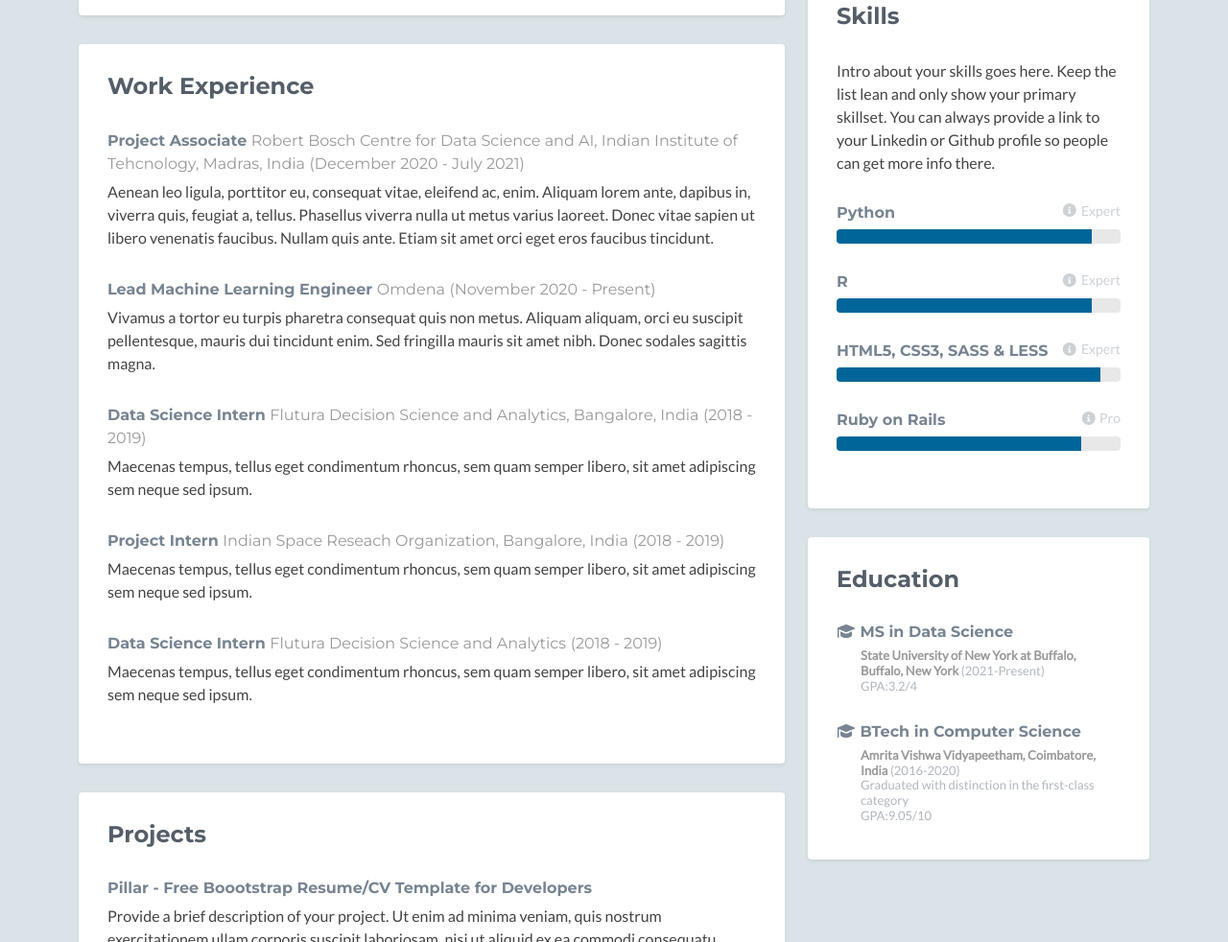
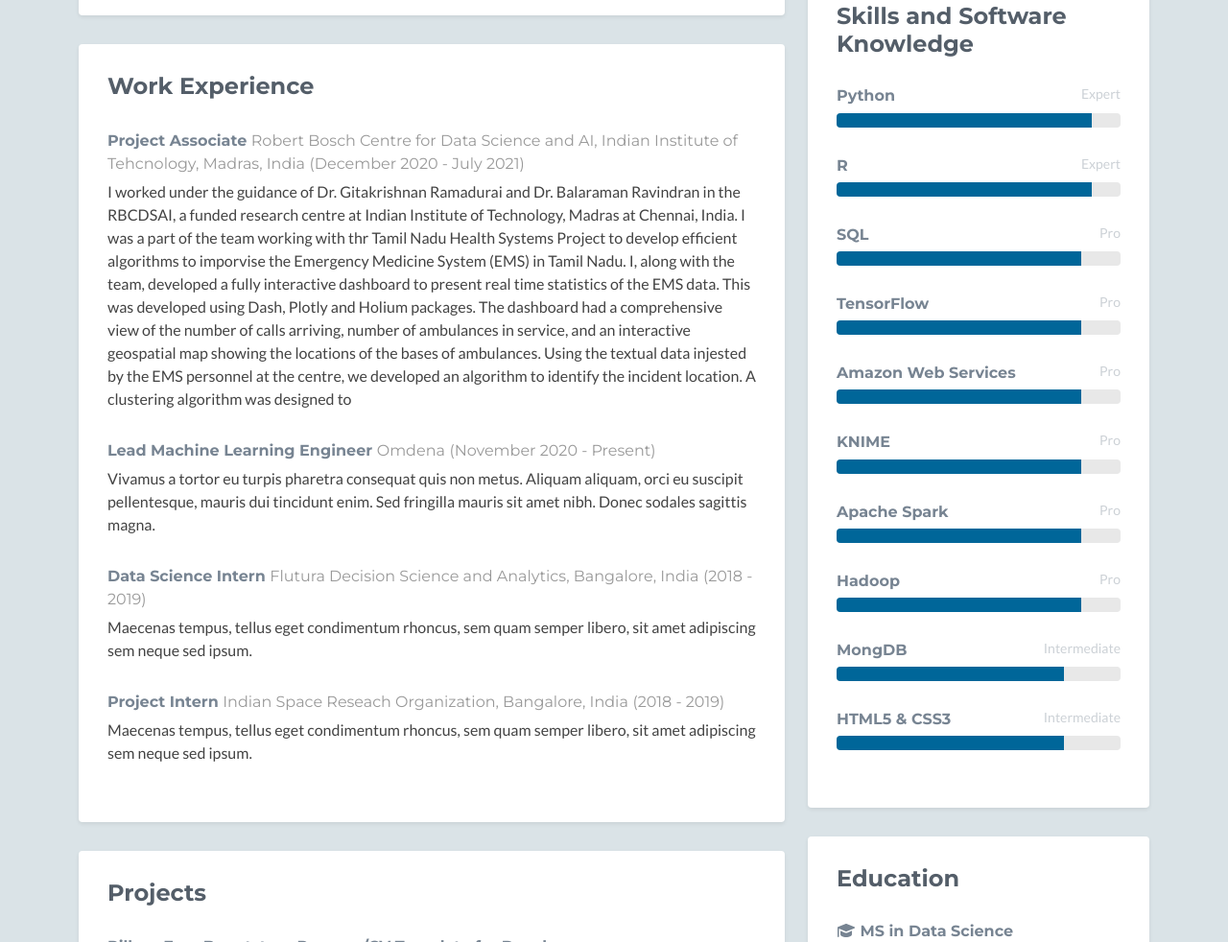
Before and after one commit to sruthikeerthi18/sruthikeerthi18.github.io, a plain HTML site: page index.html in a window 1280 px wide. Shown: the part 640-1622 px from the top of the page at 96% size. Drawn offline with Linux system fonts and the light colour scheme; no server answers.

Commit message:
Update index.html

```diff
--- a/index.html
+++ b/index.html
@@ -44,7 +44,6 @@
                         <h2 class="heading">About Me</h2>
                         <div class="content">
                             <p>Inquisitive and energetic data science graduate student with a strong foundation in mathematics, programming logic, deep learning and cloud computing. An industrious researcher who is driven by the pursuit of excellence. Adept at motivating self and others. Passionate about Artificial Intelligence and Data Science. Equipped with a diverse and promising skill-set. Proficient in various platforms and frameworks.</p>
-
                         </div>
                     </div>
                 </section>
@@ -54,7 +53,13 @@
                         <div class="content">
                             <div class="item">
                                 <h3 class="title">Project Associate <span class="place">Robert Bosch Centre for Data Science and AI, Indian Institute of Tehcnology, Madras, India</span> <span class="year">(December 2020 - July 2021)</span></h3>
-                                <p>Aenean leo ligula, porttitor eu, consequat vitae, eleifend ac, enim. Aliquam lorem ante, dapibus in, viverra quis, feugiat a, tellus. Phasellus viverra nulla ut metus varius laoreet. Donec vitae sapien ut libero venenatis faucibus. Nullam quis ante. Etiam sit amet orci eget eros faucibus tincidunt.</p>
+                                <p>
+                                    I worked under the guidance of Dr. Gitakrishnan Ramadurai and Dr. Balaraman Ravindran in the RBCDSAI, a funded research centre at Indian Institute of Technology, Madras at Chennai, India.
+                                    I was a part of the team working with thr Tamil Nadu Health Systems Project to develop efficient algorithms to imporvise the Emergency Medicine System (EMS) in Tamil Nadu.
+                                    I, along with the team, developed a fully interactive dashboard to present real time statistics of the EMS data. This was developed using Dash, Plotly and Holium packages. The dashboard had a comprehensive view of the number of calls arriving,
+                                    number of ambulances in service, and an interactive geospatial map showing the locations of the bases of ambulances.
+                                    Using the textual data injested by the EMS personnel at the centre, we developed an algorithm to identify the incident location. A clustering algorithm was designed to
+                                </p>
                             </div>
                             <div class="item">
                                 <h3 class="title">Lead Machine Learning Engineer <span class="place">Omdena</span> <span class="year">(November 2020 - Present)</span></h3>
@@ -66,10 +71,6 @@
                             </div>
                             <div class="item">
                                 <h3 class="title">Project Intern <span class="place">Indian Space Reseach Organization, Bangalore, India</span> <span class="year">(2018 - 2019)</span></h3>
-                                <p>Maecenas tempus, tellus eget condimentum rhoncus, sem quam semper libero, sit amet adipiscing sem neque sed ipsum.</p>
-                            </div>
-                            <div class="item">
-                                <h3 class="title">Data Science Intern <span class="place">Flutura Decision Science and Analytics</span> <span class="year">(2018 - 2019)</span></h3>
                                 <p>Maecenas tempus, tellus eget condimentum rhoncus, sem quam semper libero, sit amet adipiscing sem neque sed ipsum.</p>
                             </div>
                         </div>
@@ -110,33 +111,69 @@
                 </aside>
                 <aside class="skills aside section">
                     <div class="section-inner shadow-sm rounded">
-                        <h2 class="heading">Skills</h2>
+                        <h2 class="heading">Skills and Software Knowledge</h2>
                         <div class="content">
-                            <p class="intro">
-                                Intro about your skills goes here. Keep the list lean and only show your primary skillset. You can always provide a link to your Linkedin or Github profile so people can get more info there.</p>
+                            <!-- <p class="intro">
+                                Intro about your skills goes here. Keep the list lean and only show your primary skillset. You can always provide a link to your Linkedin or Github profile so people can get more info there.</p> -->
                             <div class="skillset">
                                 <div class="item">
-                                    <h3 class="level-title">Python<span class="level-label" data-bs-toggle="tooltip" data-bs-placement="left"><i class="fas fa-info-circle"></i>Expert</span></h3>
+                                    <h3 class="level-title">Python<span class="level-label" data-bs-toggle="tooltip" data-bs-placement="left">Expert</span></h3>
                                     <div class="level-bar progress">
 									    <div class="progress-bar level-bar-inner" role="progressbar" style="width: 90%" aria-valuenow="90"  aria-valuemin="0" aria-valuemax="90"></div>
 									</div>
                                 </div>
                                 <div class="item">
-                                    <h3 class="level-title">R<span class="level-label" data-bs-toggle="tooltip" data-bs-placement="left"><i class="fas fa-info-circle"></i>Expert</span></h3>
+                                    <h3 class="level-title">R<span class="level-label" data-bs-toggle="tooltip" data-bs-placement="left">Expert</span></h3>
                                     <div class="level-bar progress">
 									    <div class="progress-bar level-bar-inner" role="progressbar" style="width: 90%" aria-valuenow="99"  aria-valuemin="0" aria-valuemax="90"></div>
 									</div>
                                 </div>
                                 <div class="item">
-                                    <h3 class="level-title">HTML5, CSS3, SASS &amp; LESS<span class="level-label" data-bs-toggle="tooltip" data-bs-placement="left" title="You can use the tooltip to explain more about your skill level..."><i class="fas fa-info-circle"></i>Expert</span></h3>
+                                    <h3 class="level-title">SQL<span class="level-label" data-bs-toggle="tooltip" data-placement="left">Pro</span></h3>
                                     <div class="level-bar progress">
-									    <div class="progress-bar level-bar-inner" role="progressbar" style="width: 93%" aria-valuenow="93"  aria-valuemin="0" aria-valuemax="96"></div>
+									    <div class="progress-bar level-bar-inner" role="progressbar" style="width: 86%" aria-valuenow="86"  aria-valuemin="0" aria-valuemax="96"></div>
 									</div>
                                 </div>
                                 <div class="item">
-                                    <h3 class="level-title">Ruby on Rails<span class="level-label" data-bs-toggle="tooltip" data-placement="left" title="You can use the tooltip to explain more about your skill level..."><i class="fas fa-info-circle"></i>Pro</span></h3>
+                                    <h3 class="level-title">TensorFlow<span class="level-label" data-bs-toggle="tooltip" data-bs-placement="left">Pro</span></h3>
+                                    <div class="level-bar progress">
+									    <div class="progress-bar level-bar-inner" role="progressbar" style="width: 86%" aria-valuenow="86"  aria-valuemin="0" aria-valuemax="86"></div>
+									</div>
+                                </div>
+                                <div class="item">
+                                    <h3 class="level-title">Amazon Web Services<span class="level-label" data-bs-toggle="tooltip" data-placement="left">Pro</span></h3>
                                     <div class="level-bar progress">
 									    <div class="progress-bar level-bar-inner" role="progressbar" style="width: 86%" aria-valuenow="86"  aria-valuemin="0" aria-valuemax="96"></div>
+									</div>
+                                </div>
+                                <div class="item">
+                                    <h3 class="level-title">KNIME<span class="level-label" data-bs-toggle="tooltip" data-placement="left">Pro</span></h3>
+                                    <div class="level-bar progress">
+									    <div class="progress-bar level-bar-inner" role="progressbar" style="width: 86%" aria-valuenow="86"  aria-valuemin="0" aria-valuemax="96"></div>
+									</div>
+                                </div>
+                                <div class="item">
+                                    <h3 class="level-title">Apache Spark<span class="level-label" data-bs-toggle="tooltip" data-placement="left">Pro</span></h3>
+                                    <div class="level-bar progress">
+									    <div class="progress-bar level-bar-inner" role="progressbar" style="width: 86%" aria-valuenow="86"  aria-valuemin="0" aria-valuemax="96"></div>
+									</div>
+                                </div>
+                                <div class="item">
+                                    <h3 class="level-title">Hadoop<span class="level-label" data-bs-toggle="tooltip" data-placement="left">Pro</span></h3>
+                                    <div class="level-bar progress">
+									    <div class="progress-bar level-bar-inner" role="progressbar" style="width: 86%" aria-valuenow="86"  aria-valuemin="0" aria-valuemax="96"></div>
+									</div>
+                                </div>
+                                <div class="item">
+                                    <h3 class="level-title">MongDB<span class="level-label" data-bs-toggle="tooltip" data-bs-placement="left">Intermediate</span></h3>
+                                    <div class="level-bar progress">
+									    <div class="progress-bar level-bar-inner" role="progressbar" style="width: 80%" aria-valuenow="80"  aria-valuemin="0" aria-valuemax="80"></div>
+									</div>
+                                </div>
+                                <div class="item">
+                                    <h3 class="level-title">HTML5 &amp; CSS3<span class="level-label" data-bs-toggle="tooltip" data-bs-placement="left">Intermediate</span></h3>
+                                    <div class="level-bar progress">
+									    <div class="progress-bar level-bar-inner" role="progressbar" style="width: 80%" aria-valuenow="80"  aria-valuemin="0" aria-valuemax="80"></div>
 									</div>
                                 </div>
                             </div>
```
